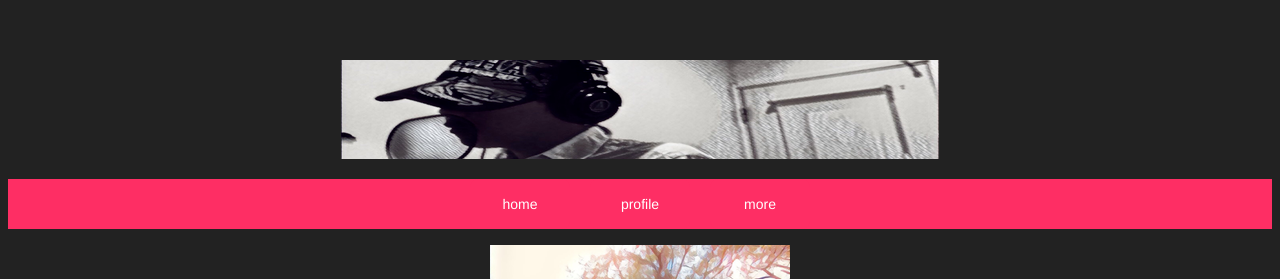
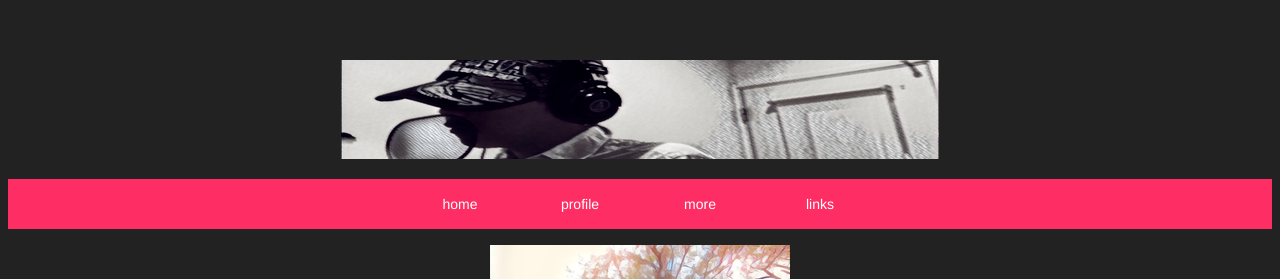
Before and after one commit to rassytopaz/homepage, a Vue app: page / in a window 1280 px wide. Shown: the top 279 px of the page. Built offline with nearby package versions, Linux system fonts and the light colour scheme.

Commit message:
open links

```diff
--- a/src/components/TabMenu.vue
+++ b/src/components/TabMenu.vue
@@ -18,7 +18,8 @@ export default {
       items: [
         { title: 'home', path: '/' },
         { title: 'profile', path: '/profile' },
-        {title: 'more', path: '/more'}
+        {title: 'more', path: '/more'},
+        {title: 'links', path: '/link'}
       ]
     }
   }
```
Also changed, not shown: 10 other files (tests, documents, lock files or other folders).
